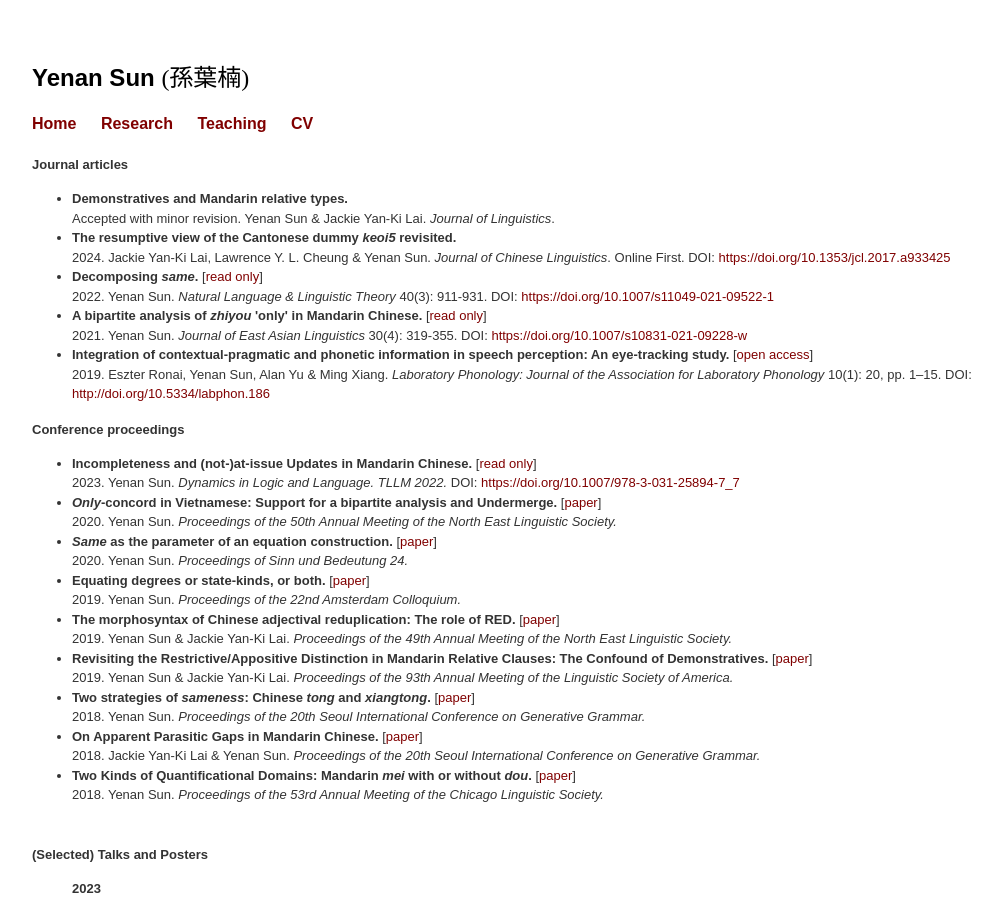
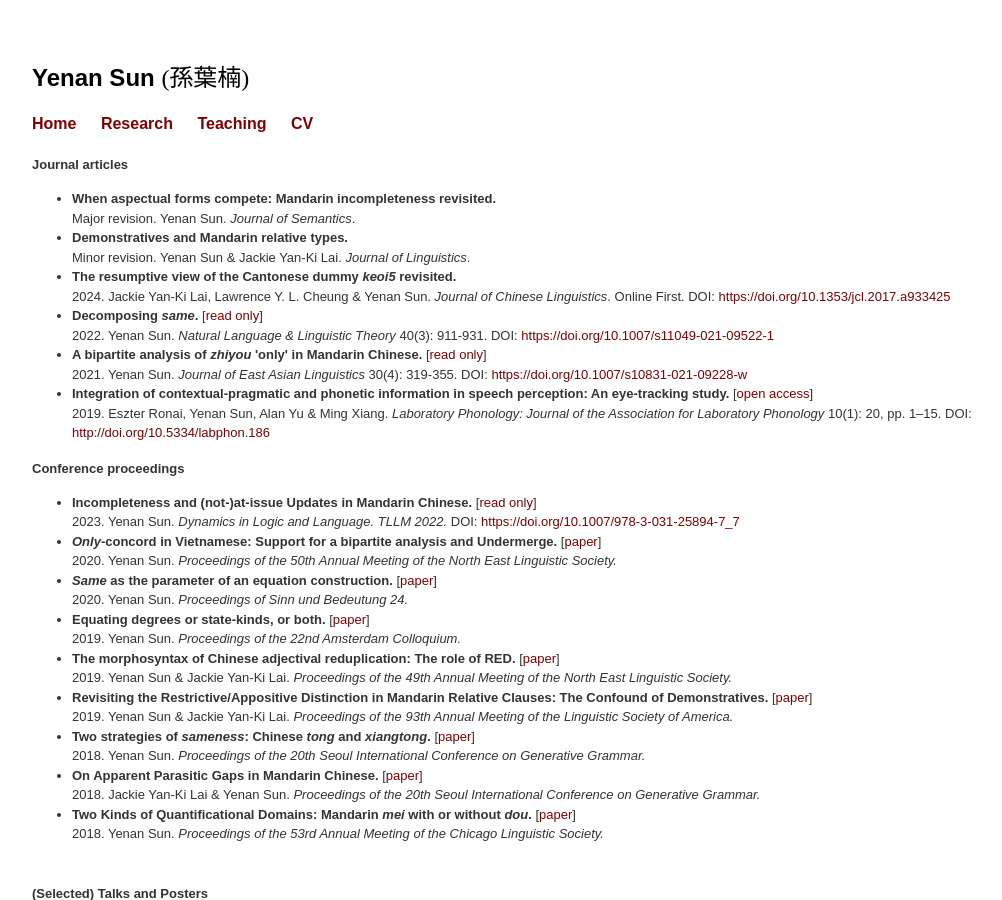
Before and after one commit to yenan09/yenan09.github.io, a Jekyll site: the page built from pub.html, in a window 1280 px wide and 900 px high. Shown: the whole window, without its empty margins (68-1070 px from the left). Built offline with Jekyll 4.4.1, drawn with Linux system fonts in a browser that asks for light colours.

Commit message:
JofSem
YEAH major revision at JofSem!

```diff
--- a/pub.html
+++ b/pub.html
@@ -11,8 +11,11 @@ title: Research
 <b>Journal articles</b>
   <ul>
 
+    <li><b>When aspectual forms compete: Mandarin incompleteness revisited.</b> <br>
+        Major revision. Yenan Sun. <i> Journal of Semantics</i>.
+
     <li><b>Demonstratives and Mandarin relative types.</b> <br>
-        Accepted with minor revision. Yenan Sun & Jackie Yan-Ki Lai. <i> Journal of Linguistics</i>.
+        Minor revision. Yenan Sun & Jackie Yan-Ki Lai. <i> Journal of Linguistics</i>.
 
     <li><b>The resumptive view of the Cantonese dummy <i>keoi5</i> revisited.</b> <br>
         2024. Jackie Yan-Ki Lai, Lawrence Y. L. Cheung & Yenan Sun. <i> Journal of Chinese Linguistics</i>. Online First. DOI: <a href="https://doi.org/10.1353/jcl.2017.a933425" title="dsame">https://doi.org/10.1353/jcl.2017.a933425</a>
```
